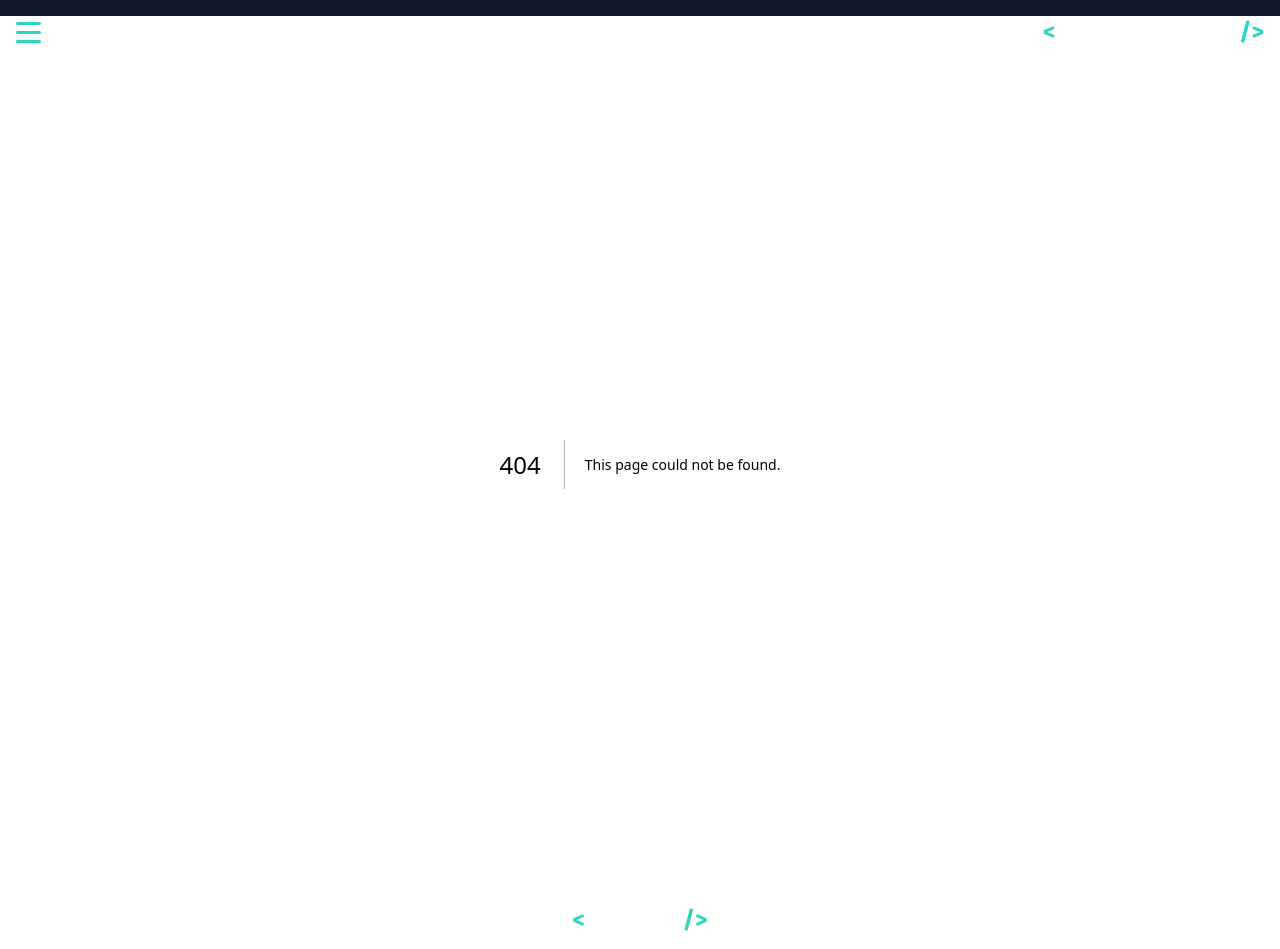
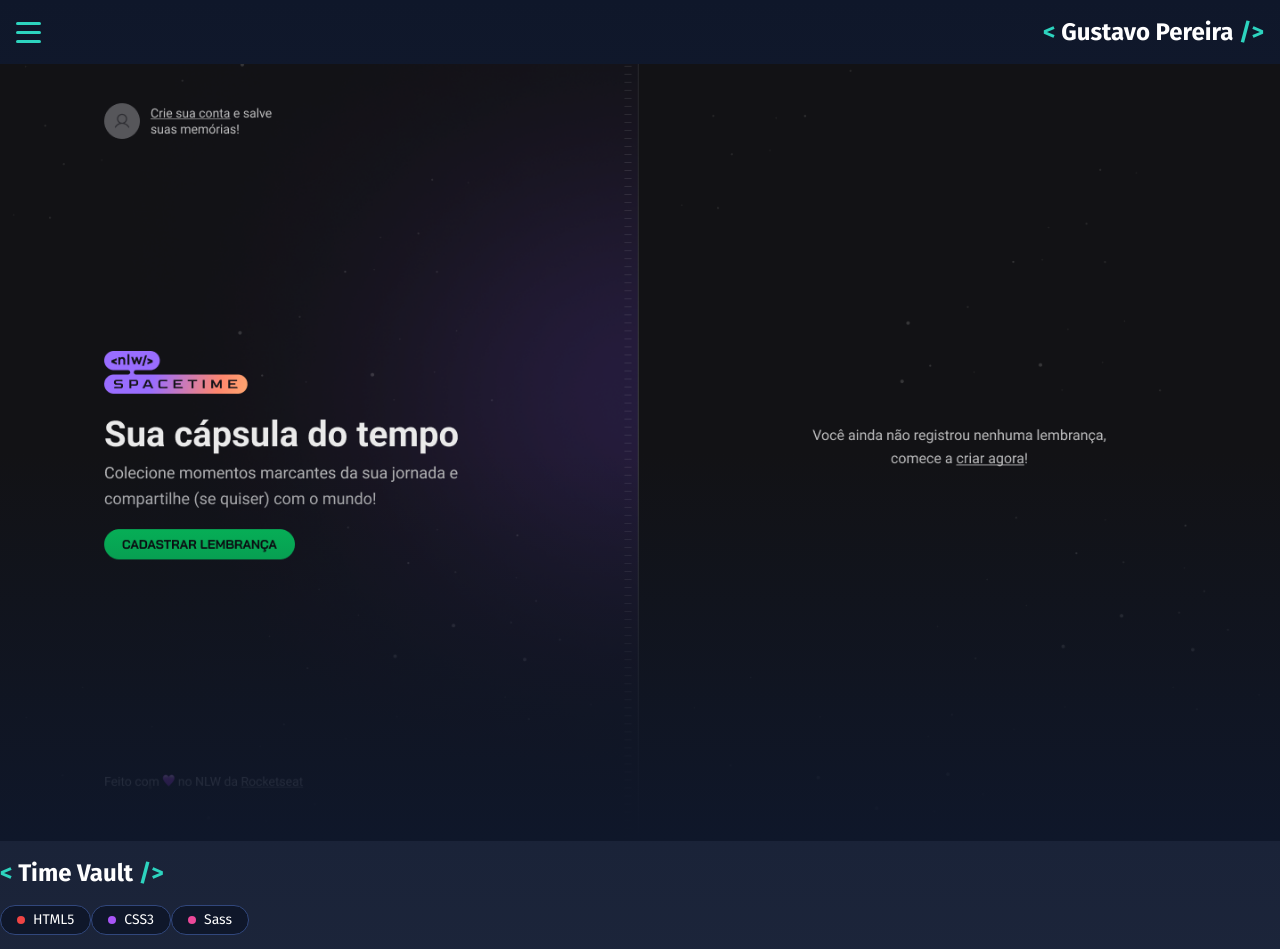
Before and after one commit to ogustavohp/portfolio, a Next.js app: page /projects/1 in a window 1280 px wide. Before the commit this address had no page. Shown: the top 949 px of the page. Built offline with nearby package versions, Linux system fonts and the light colour scheme.

Commit message:
comecei `project/[id]`

```diff
--- a/src/app/layout.tsx
+++ b/src/app/layout.tsx
@@ -19,9 +19,9 @@ export default function RootLayout({
   return (
     <html
       lang="pt-br"
-      className="min-h-screen bg-gradient-to-b from-slate-900 to-bgcolor-500"
+      className="mx-auto min-h-screen max-w-[1436px] bg-gradient-to-b from-slate-900 to-bgcolor-500"
     >
-      <body className={firaSans.className}>
+      <body className={`${firaSans.className}`}>
         <Menu />
         {children}
         <Footer />
--- /dev/null
+++ b/src/app/projects/[id]/page.tsx
@@ -0,0 +1,46 @@
+import React from 'react'
+import bannerTimeVault from '@/assets/banner timevault.png'
+import Image from 'next/image'
+import Typography from '@/components/Typography'
+import Tag from '@/components/SkillsAndTechnologies/Tag'
+import Button from '@/components/Button'
+
+interface ParamsType {
+  id: string
+}
+
+export default function Page({ params }: { params: ParamsType }) {
+  return (
+    <main className="flex flex-col gap-4">
+      {/* Imagem */}
+      <div className="relative">
+        <Image
+          alt="Banner do projeto"
+          src={bannerTimeVault}
+          className="w-full"
+        />
+        <div className="absolute inset-0">
+          <div className="h-1/2" />
+          <div className="h-1/2 bg-gradient-to-t from-inherit" />
+        </div>
+      </div>
+
+      {/*  */}
+      <div>
+        <Typography Tag="h1" apparentTag="h1" ornament>
+          Time Vault
+        </Typography>
+      </div>
+      {/* Tags */}
+      <div className="flex">
+        <Tag skillName="HTML5" />
+        <Tag skillName="CSS3" />
+        <Tag skillName="Sass" />
+      </div>
+      {/* buttons e pseudo buttons */}
+      <div>
+        <Button variant="primary">Projeto Pessoal</Button>
+      </div>
+    </main>
+  )
+}
--- /dev/null
+++ b/src/app/projects/page.tsx
@@ -0,0 +1,38 @@
+import Typography from '@/components/Typography'
+import Image from 'next/image'
+import React from 'react'
+import searchIcon from '@/assets/searchIcon.svg'
+import Projects from '@/components/Projects'
+
+export default function Page() {
+  return (
+    <main className="mx-5 flex flex-col gap-4">
+      {/* titulo */}
+      <div className="flex justify-center">
+        <Typography Tag="h1" apparentTag="h1" botBorder ornament>
+          Projetos
+        </Typography>
+      </div>
+
+      {/* Input de busca */}
+      <div className="mt-3 flex w-full items-center border-b border-iconcolor-400">
+        <label
+          htmlFor="search"
+          className="sr-only mx-2 text-base text-primary-500"
+        >
+          Busca
+        </label>
+        <input
+          type="text"
+          id="search"
+          placeholder="Busque por projeto ou tecnologia (Ex.: HTML, CSS, Next.js)"
+          className="w-full  bg-transparent px-2 py-1 text-base text-white placeholder:text-iconcolor-400"
+        />
+        <Image alt="icone de uma lupa" src={searchIcon} className="" />
+      </div>
+
+      {/* projetos card */}
+      <Projects />
+    </main>
+  )
+}
```
Also changed, not shown: src/assets/banner timevault.png (added).
